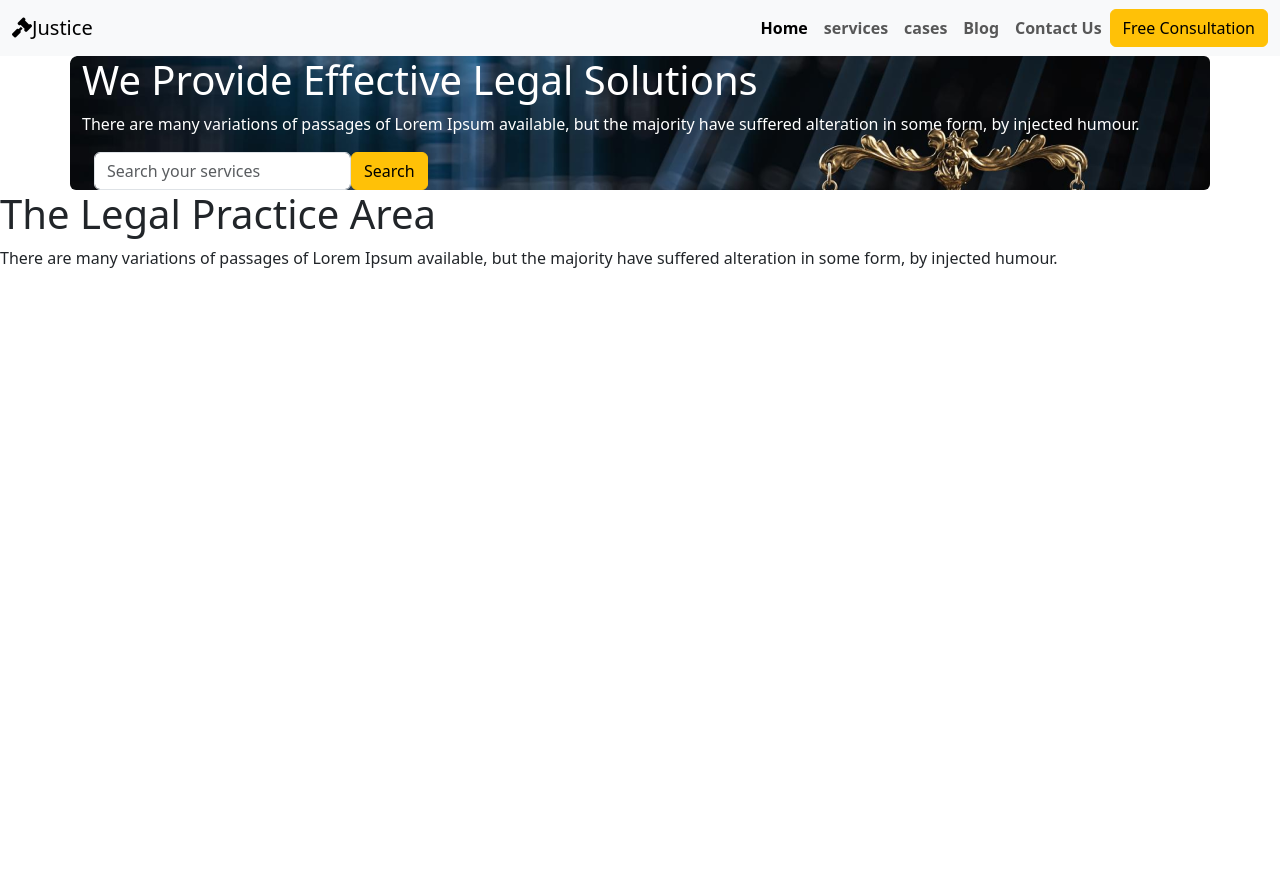
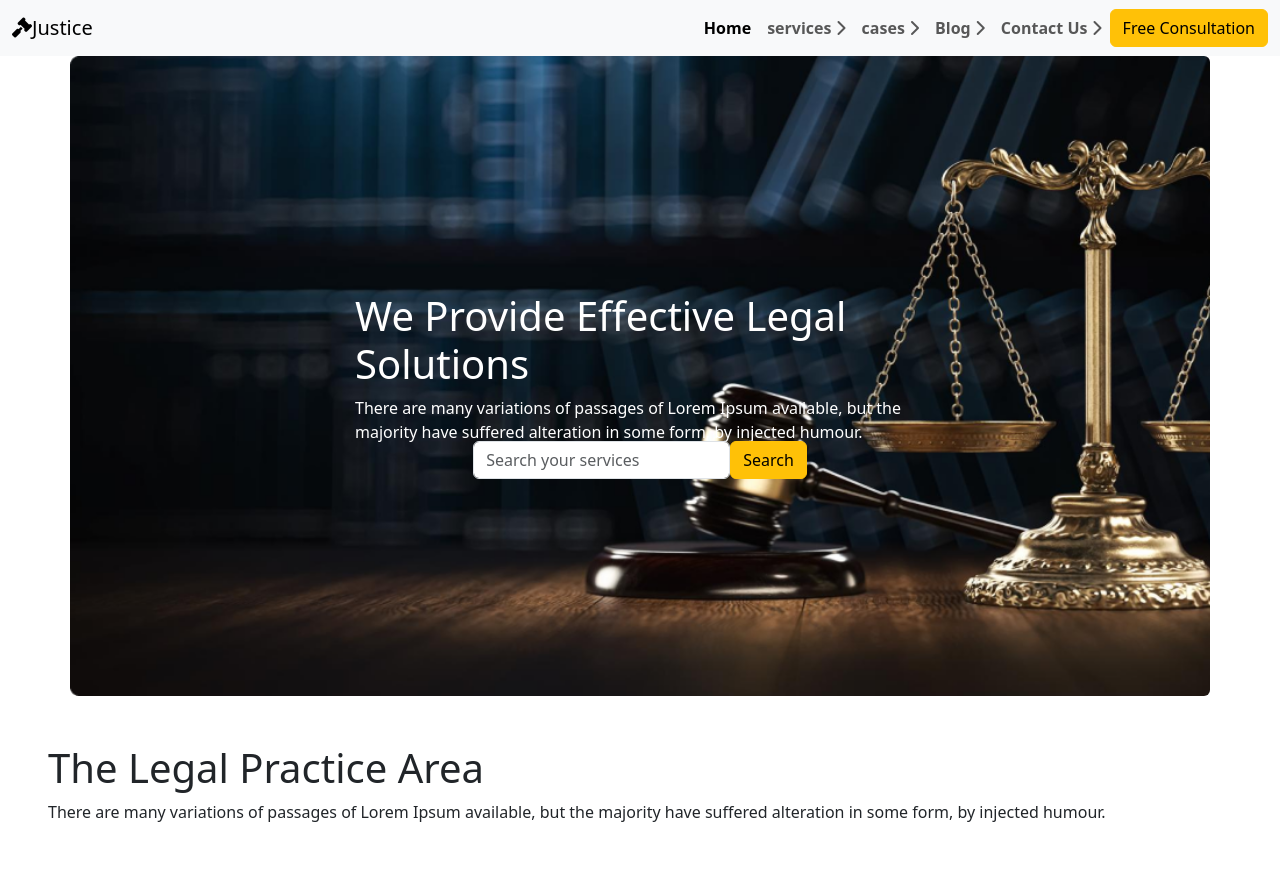
Before and after one commit to tokymahmud/legal-solution, a plain HTML site: page index.html in a window 1280 px wide. Before the commit the page ends 800 px from the top, so only its background shows below. Drawn offline with nearby package versions, Linux system fonts and the light colour scheme.

Commit message:
banner sesh

```diff
--- a/index.html
+++ b/index.html
@@ -8,6 +8,8 @@
     <link href="https://cdn.jsdelivr.net/npm/bootstrap@5.3.0-alpha1/dist/css/bootstrap.min.css" rel="stylesheet" integrity="sha384-GLhlTQ8iRABdZLl6O3oVMWSktQOp6b7In1Zl3/Jr59b6EGGoI1aFkw7cmDA6j6gD" crossorigin="anonymous">
     <!-- Font awesome -->
     <script src="https://kit.fontawesome.com/241b904465.js" crossorigin="anonymous"></script>
+    <!-- custom css  -->
+    <link rel="stylesheet" href="styles/style.css">
 
 </head>
 <body>
@@ -25,17 +27,17 @@
                     <a class="nav-link active" aria-current="page" href="#">Home</a>
                   </li>
                   <li class="nav-item">
-                    <a class="nav-link" href="#">services</a>
+                    <a class="nav-link" href="#">services <i class="fa-solid fa-chevron-right"></i></a>
                   </li>
                   <li class="nav-item">
-                    <a class="nav-link" href="#">cases</a>
+                    <a class="nav-link" href="#">cases <i class="fa-solid fa-chevron-right"></i></a>
                   </li>
                   <li class="nav-item">
-                    <a class="nav-link" href="#">Blog</a>
+                    <a class="nav-link" href="#">Blog <i class="fa-solid fa-chevron-right"></i></a>
                   </li>
 
                   <li class="nav-item">
-                    <a class="nav-link" href="#">Contact Us</a>
+                    <a class="nav-link" href="#">Contact Us <i class="fa-solid fa-chevron-right"></i></a>
                   </li>
 
 
@@ -48,46 +50,18 @@
           </nav>
 
        <!-- banner  -->
-       <!-- <div id="carouselExample" class="carousel slide  rounded bg-opacity-10 p-5 container ">
-        <div class="justify-content-center align-items-center">
-            <img src="images/banner.png" class="img-fluid" alt="...">
-            <div >
-                <h1>
-                    We Provide Effective Legal Solutions
-                </h1>
-                <p>
-                    There are many variations of passages of Lorem Ipsum available, but the majority have suffered alteration in some form, by injected humour.
-                </p>
-                <div class="d-flex container .col-lg-12">
-                    <div>
-                        <input type="text" class="form-control" id="formGroupExampleInput" placeholder="Search your services">
 
-                    </div>
-                    <div>
-
-                        <button type="button ms-5 btn btn-outline-success text-white " class="btn btn-warning">Search</button>
-
-                    </div>
-                </div>
-
-
-            </div>
-
-        </div>
-
-
-      </div> -->
-       <div class="bannerr container rounded-2" style="background-image:url('images/banner.png');">
-        <div class="justify-content-center align-items-center">
-            <h1 class="text-white">
+       <div class="bannerr container rounded-2 p-5,mw-100 " style="background-image:url('images/banner.png');">
+        <div class="justify-content-center align-items-center position-absolute top-50 start-50 translate-middle ">
+            <h1 class="text-white ">
                 We Provide Effective Legal Solutions
             </h1>
-            <p class="text-white">
+            <p class="text-white ">
                 There are many variations of passages of Lorem Ipsum available, but the majority have suffered alteration in some form, by injected humour.
             </p>
-            <div class="d-flex container .col-lg-12">
+            <div class="position-absolute top-100 start-50 translate-middle justify-content-center d-flex container .col-lg-12">
                 <div>
-                    <input type="text" class="form-control" id="formGroupExampleInput" placeholder="Search your services">
+                    <input type="text " class="form-control" id="formGroupExampleInput" placeholder="Search your services">
 
                 </div>
                 <div>
@@ -104,8 +78,13 @@
        </div>
     </header>
     <main>
+        <!-- <!-=-=--=-=-=-=-=-=--=-==- Legal practice area --=-=-=-=-=-=-=- -->
+        <div class="p-5">
         <h1>The Legal Practice Area</h1>
         <p>There are many variations of passages of Lorem Ipsum available, but the majority have suffered alteration in some form, by injected humour.</p>
+
+        </div>
+
 
     </main>
     <footer>
--- /dev/null
+++ b/styles/style.css
@@ -0,0 +1,6 @@
+.bannerr{
+    background-size: cover;
+    min-height: 80vh;
+    position: relative;
+
+}
```
